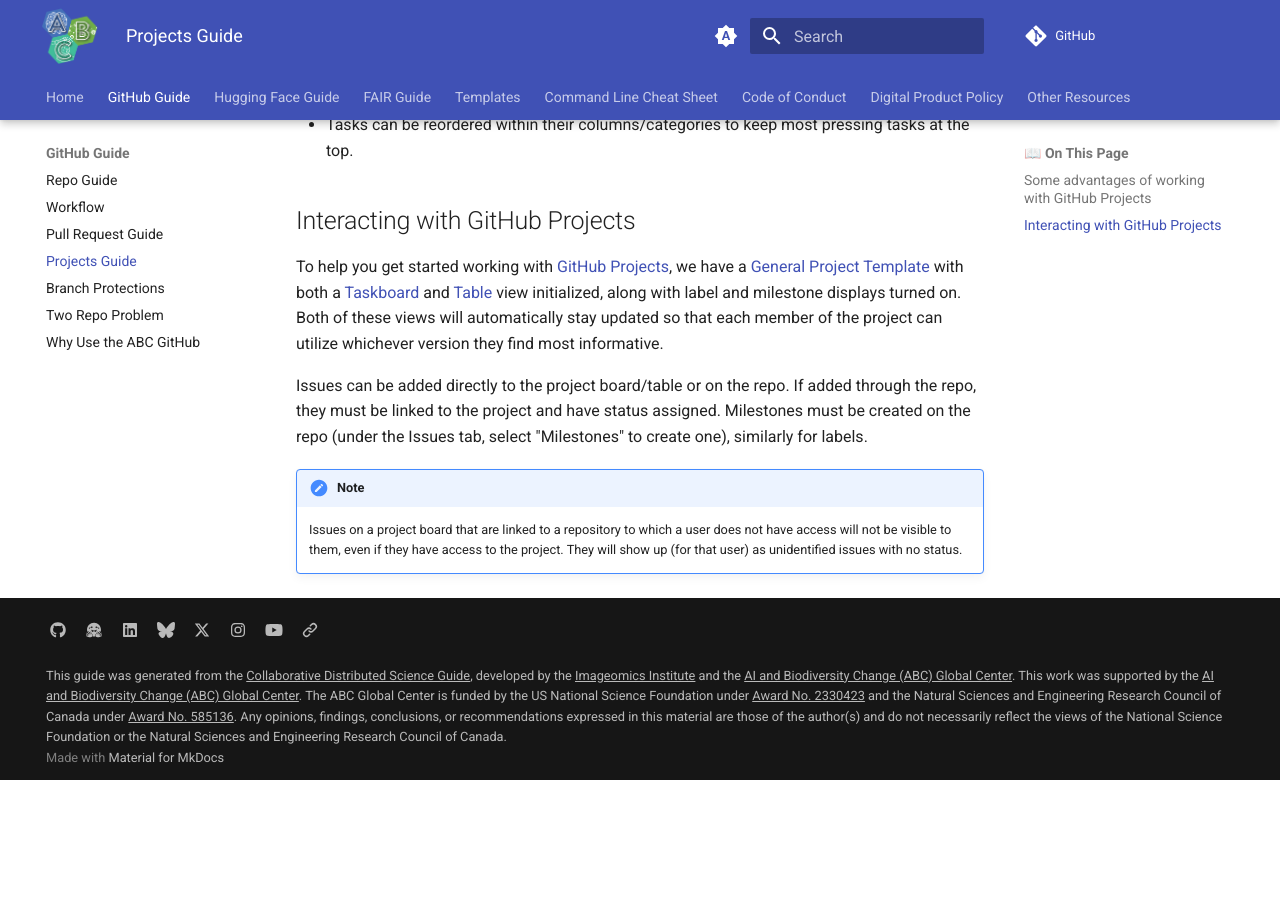
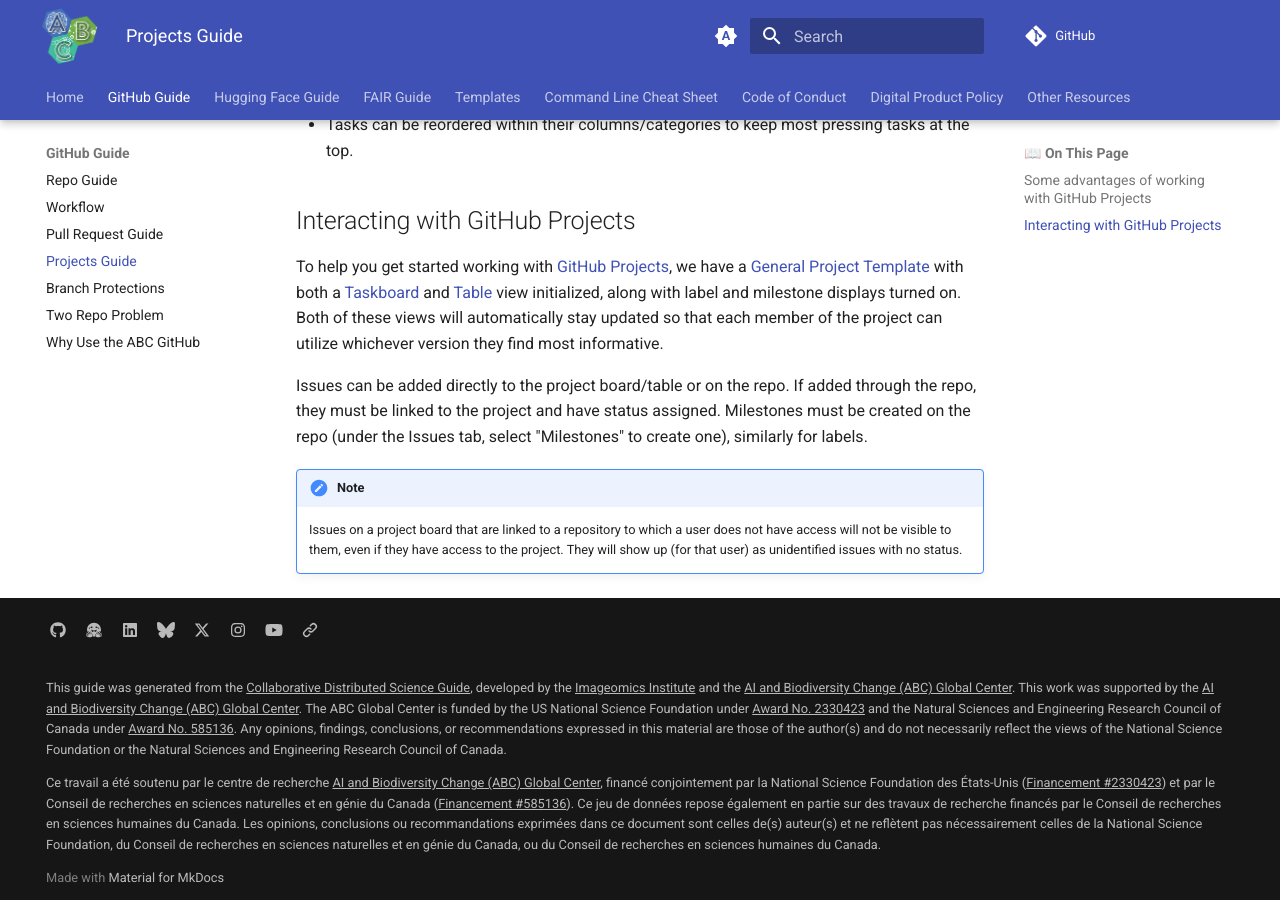
Before and after one commit to ABC-Center/ABC-guide, an MkDocs documentation site: the page built from docs/wiki-guide/Guide-to-GitHub-Projects.md, in a window 1280 px wide and 900 px high, scrolled down 704 px. Built offline with MkDocs 1.6.1 and Material for MkDocs 9.7.7, drawn with Linux system fonts in a browser that asks for light colours; comment, search, counter and statistics services are not loaded; before the commit the page ends 1484 px from its top, so only the background shows below that.

Commit message:
Add funding statement in French to the footer

```diff
--- a/mkdocs.yaml
+++ b/mkdocs.yaml
@@ -61,14 +61,19 @@
 # Add your own copyright notice, but please include the note
 # "This guide was generated from the <a href="https://github.com/Imageomics/Collaborative-distributed-science-guide" target="_blank"><u>Collaborative Distributed Science Guide</u></a>, developed by the <a href="https://imageomics.org" target="_blank"><u>Imageomics Institute</u></a> and the <a href="http://abcresearchcenter.org/" target="_blank"><u>AI and Biodiversity Change (ABC) Global Center</u></a>."
 copyright: >
-  This guide was generated from the <a href="https://github.com/Imageomics/Collaborative-distributed-science-guide" target="_blank"><u>Collaborative Distributed Science Guide</u></a>, developed by the <a href="https://imageomics.org" target="_blank"><u>Imageomics Institute</u></a> and the <a href="http://abcresearchcenter.org/" target="_blank"><u>AI and Biodiversity Change (ABC) Global Center</u></a>.
+  <p>This guide was generated from the <a href="https://github.com/Imageomics/Collaborative-distributed-science-guide" target="_blank"><u>Collaborative Distributed Science Guide</u></a>, developed by the <a href="https://imageomics.org" target="_blank"><u>Imageomics Institute</u></a> and the <a href="http://abcresearchcenter.org/" target="_blank"><u>AI and Biodiversity Change (ABC) Global Center</u></a>.
 
   This work was supported by the <a href=""http://abcresearchcenter.org/" target="_blank"><u>AI and Biodiversity Change (ABC) Global Center</u></a>.
 
   The ABC Global Center is funded by the US National Science Foundation under <a href="https://www.nsf.gov/awardsearch/showAward?AWD_ID=2330423&HistoricalAwards=false" target="_blank"><u>Award No. 2330423</u></a> and the Natural Sciences and Engineering Research Council of Canada under <a href="https://www.nserc-crsng.gc.ca/ase-oro/Details-Detailles_eng.asp?id=782440" target="_blank"><u>Award No. 585136</u></a>.
 
   Any opinions, findings, conclusions, or recommendations expressed in this material are those of the author(s) and do not necessarily reflect the views of the National Science Foundation or the Natural Sciences and Engineering Research Council of Canada.
+  </p>
+  <p>
+  Ce travail a été soutenu par le centre de recherche <a href=""http://abcresearchcenter.org/" target="_blank"><u>AI and Biodiversity Change (ABC) Global Center</u></a>, financé conjointement par la National Science Foundation des États-Unis (<a href="https://www.nsf.gov/awardsearch/showAward?AWD_ID=2330423&HistoricalAwards=false" target="_blank"><u>Financement #2330423</u></a>) et par le Conseil de recherches en sciences naturelles et en génie du Canada (<a href="https://www.nserc-crsng.gc.ca/ase-oro/Details-Detailles_fra.asp?id=782440" target="_blank"><u>Financement #585136</u></a>).
 
+  Ce jeu de données repose également en partie sur des travaux de recherche financés par le Conseil de recherches en sciences humaines du Canada. Les opinions, conclusions ou recommandations exprimées dans ce document sont celles de(s) auteur(s) et ne reflètent pas nécessairement celles de la National Science Foundation, du Conseil de recherches en sciences naturelles et en génie du Canada, ou du Conseil de recherches en sciences humaines du Canada.
+  </p>
 plugins:
   - glightbox
   - macros
```
